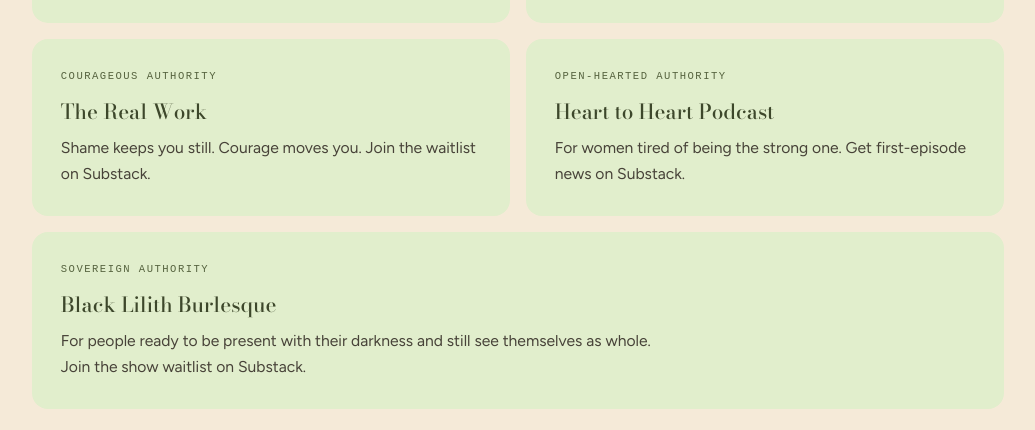
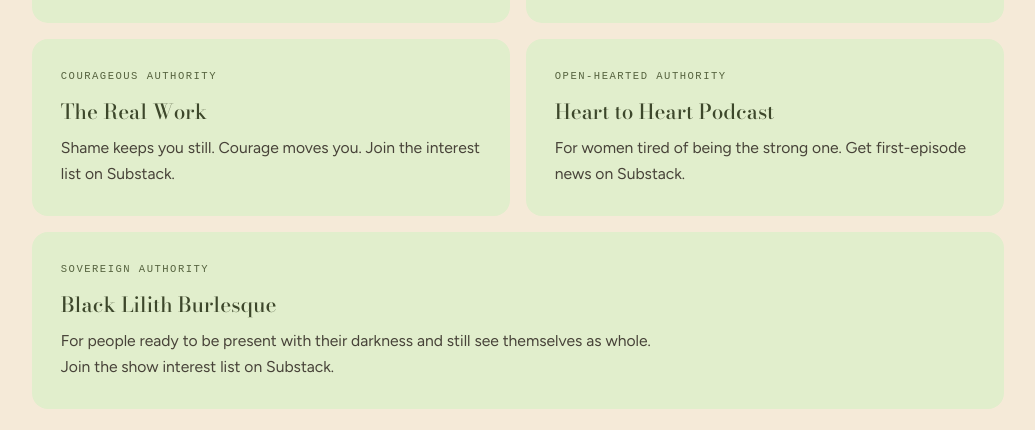
Before and after one commit to jalilaw/Jayme-Alilaw-Website, a plain HTML site: page about.html in a window 1280 px wide. Shown: the part 2520-2950 px from the top of the page, without its empty margins (122-1157 px from the left). Drawn offline with nearby package versions, Linux system fonts and the light colour scheme.

Commit message:
Say interest list instead of waitlist on About
Co-Authored-By: Claude Opus 5.5 <noreply@anthropic.com>
Claude-Session: https://claude.ai/code/session_01WnvXmi6FqBiua64boy4ZrD

```diff
--- a/about.html
+++ b/about.html
@@ -561,9 +561,9 @@ nav {
   <ul class="doors">
     <li><a href="coaching.html"><div class="door-kind">Positional authority</div><h3>Leadership Coaching</h3><p>For leaders who earned the seat.</p></a></li>
     <li><a href="soul-chart.html"><div class="door-kind">Inner authority</div><h3>Soul Chart Sessions</h3><p>Language for how you're built.</p></a></li>
-    <li><a href="https://jaymealilaw.substack.com/"><div class="door-kind">Courageous authority</div><h3>The Real Work</h3><p>Shame keeps you still. Courage moves you. Join the waitlist on Substack.</p></a></li>
+    <li><a href="https://jaymealilaw.substack.com/"><div class="door-kind">Courageous authority</div><h3>The Real Work</h3><p>Shame keeps you still. Courage moves you. Join the interest list on Substack.</p></a></li>
     <li><a href="https://jaymealilaw.substack.com/"><div class="door-kind">Open-hearted authority</div><h3>Heart to Heart Podcast</h3><p>For women tired of being the strong one. Get first-episode news on Substack.</p></a></li>
-    <li><a href="https://jaymealilaw.substack.com/"><div class="door-kind">Sovereign authority</div><h3>Black Lilith Burlesque</h3><p>For people ready to be present with their darkness and still see themselves as whole. Join the show waitlist on Substack.</p></a></li>
+    <li><a href="https://jaymealilaw.substack.com/"><div class="door-kind">Sovereign authority</div><h3>Black Lilith Burlesque</h3><p>For people ready to be present with their darkness and still see themselves as whole. Join the show interest list on Substack.</p></a></li>
   </ul>
 </section>
 
```
